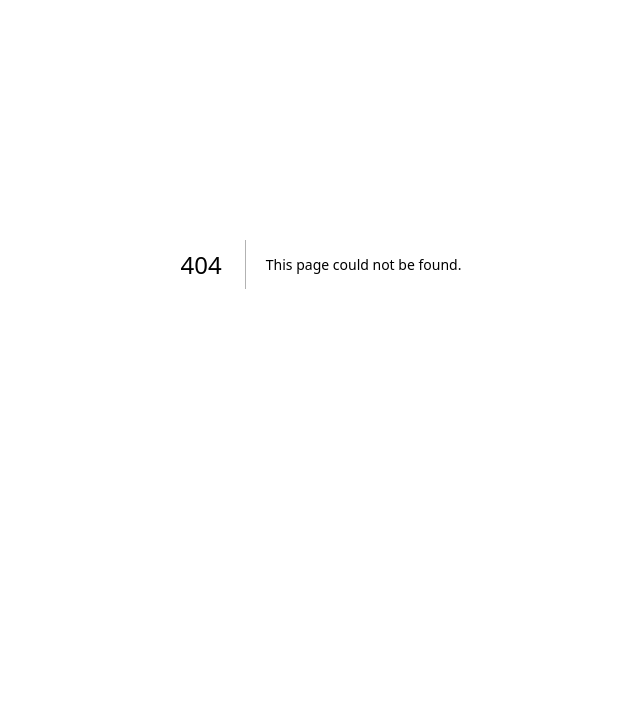
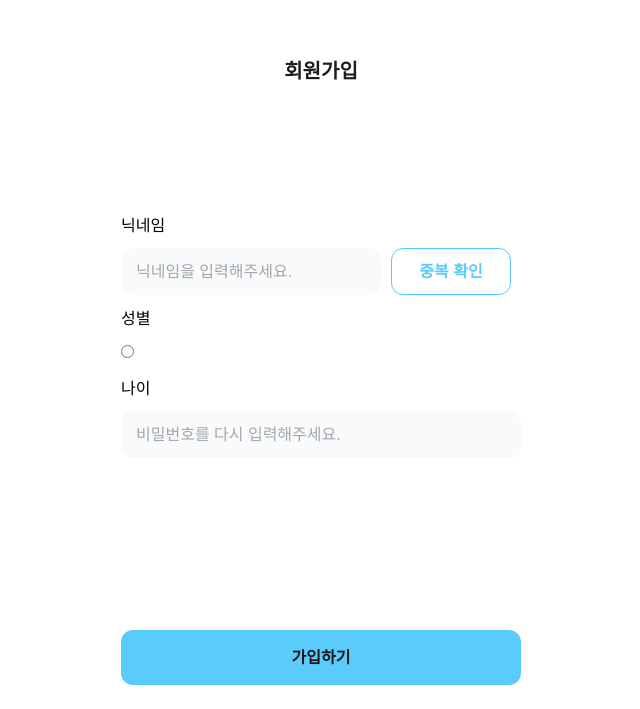
Before and after one commit to potato-club/MindBridge-front, a Next.js app: page /signup/signup2 in a window 1280 px wide. Before the commit this address had no page. Shown: the part 136-845 px from the top of the page, without its empty margins (319-959 px from the left). Before the commit the page ends 800 px from the top, so only its background shows below. Built offline with nearby package versions, Linux system fonts and the light colour scheme.

Commit message:
회원가입 페이지연결

```diff
--- a/src/app/signup/components/SignUpForm.module.css
+++ b/src/app/signup/components/SignUpForm.module.css
@@ -78,6 +78,10 @@
     padding-left: 15px;
 }
 
+.radioBox{
+
+}
+
 /* 버튼 */
 .doubleButton{
     font: 70%;
--- a/src/app/signup/components/SignUpForm.tsx
+++ b/src/app/signup/components/SignUpForm.tsx
@@ -1,12 +1,20 @@
 'use client';
-import {useEffect} from "react";
+
+import { useEffect } from "react";
 import styles from "./SignUpForm.module.css";
-import { useRouter } from "next/router";
+import { useRouter } from "next/navigation";
 
 
 
 
 const SignUpForm = () => {
+    const router = useRouter();
+
+
+    const handleNext = () => {
+        router.push('/signup/signup2');
+    }
+
 
     return (
         <>
@@ -59,7 +67,7 @@ const SignUpForm = () => {
 
 
                 <div className={styles.bottomButtonBox}>
-                    <button className={styles.nextButton}>다음으로</button>
+                    <button type="button" onClick={handleNext} className={styles.nextButton}>다음으로</button>
                 </div>
             </div>
             </form>
--- a/src/app/signup/page.tsx
+++ b/src/app/signup/page.tsx
@@ -1,3 +1,4 @@
+'use client';
 import SignUpForm from "./components/SignUpForm";
 
 export default SignUpForm;
--- /dev/null
+++ b/src/app/signup/signup2/SignUpForm2.tsx
@@ -0,0 +1,54 @@
+'use client';
+
+import { useEffect } from "react";
+import styles from "../components/SignUpForm.module.css";
+import { useRouter } from "next/navigation";
+
+const genderOptions = [
+    { value: 'male', label: '남성' },
+    { value: 'female', label: '여성'},
+    { value: 'none' , label: '비공개'}
+
+];
+
+const SignUpForm2 = () => {
+    return (
+        <>
+            <header className={styles.title}>회원가입</header>
+            <form>
+                <div className={styles.wrapper_main}>
+                    <div className={styles.oButton}>
+                        <p className={styles.bodyText}>닉네임</p>
+                        <div className={styles.inpuBoxWrapper}>
+                            <input type="text" className={styles.buttonOBox} placeholder="닉네임을 입력해주세요."></input>
+                            <button className={styles.doubleButton}>중복 확인</button>
+                    </div>
+                </div>
+
+
+                    <label className={styles.xButton}>
+                        <p className={styles.bodyText}>성별</p>
+                        <input type="radio" className={styles.radioBox} placeholder="비밀번호를 입력해주세요."></input>
+                        </label>
+
+
+
+                    <div className={styles.xButton}>
+                        <p className={styles.bodyText}>나이</p>
+                        <input type="text" className={styles.buttonXBox} placeholder="비밀번호를 다시 입력해주세요."></input>
+                        </div>
+
+
+
+                <div className={styles.bottomButtonBox}>
+                    <button type="button" className={styles.nextButton}>가입하기</button>
+                </div>
+            </div>
+            </form>
+        </>
+    );
+}
+
+
+
+export default SignUpForm2;
--- /dev/null
+++ b/src/app/signup/signup2/page.tsx
@@ -0,0 +1,6 @@
+'use client';
+import SignUpForm2 from "./SignUpForm2";
+
+
+
+export default SignUpForm2;
```
Also changed, not shown: src/app/signup/components/SignUpForm2.tsx (deleted, +0 -11 lines).
